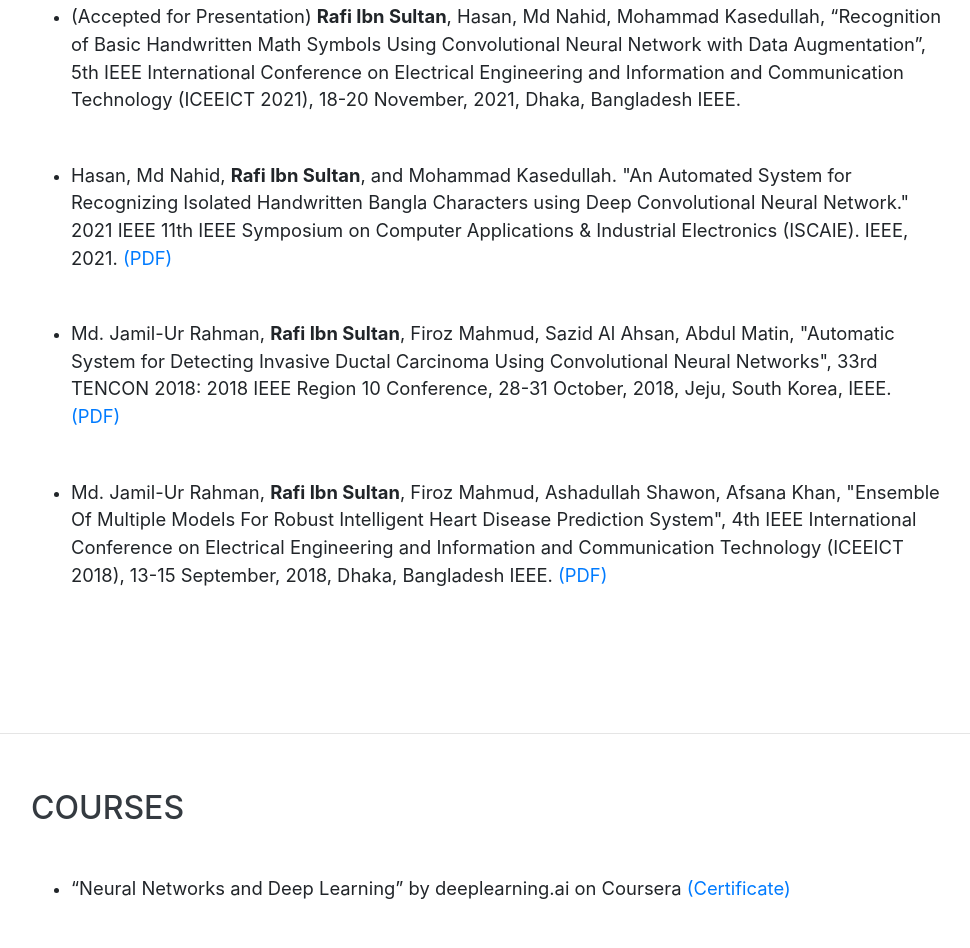
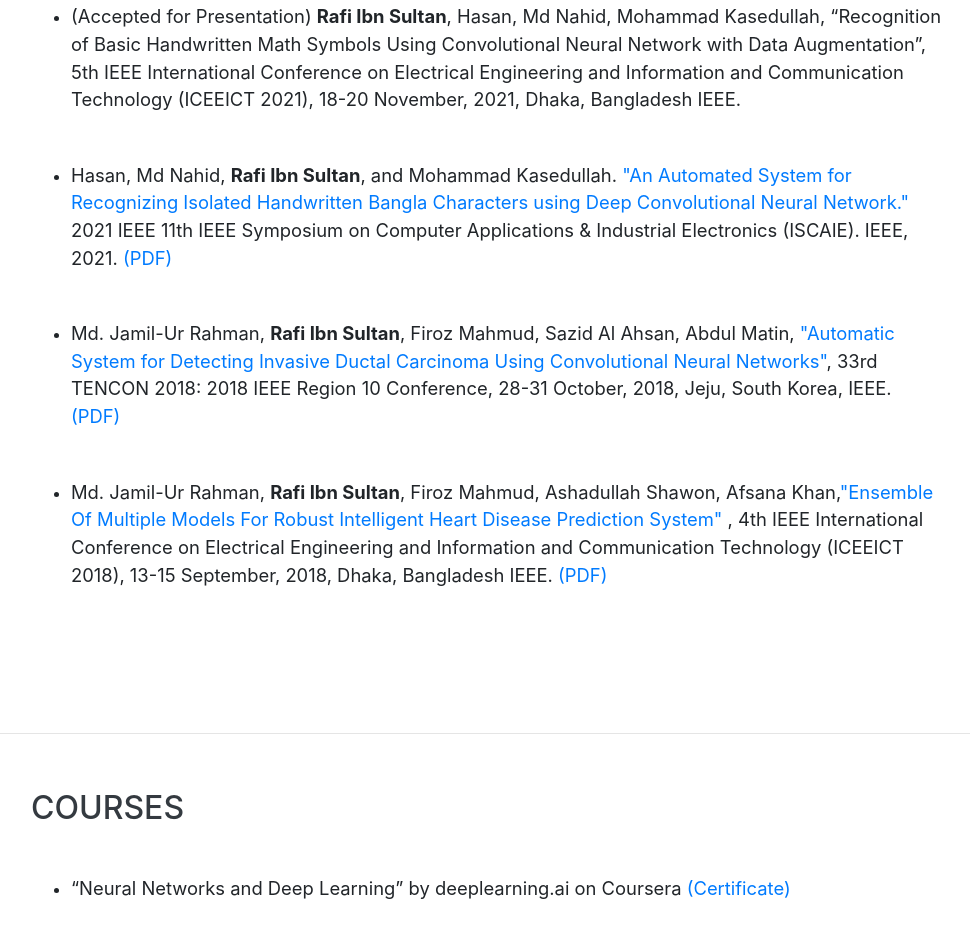
Before and after one commit to rafiibnsultan/rafiibnsultan.github.io, a website with bundled scripts: page index.html in a window 1280 px wide. Shown: the part 3334-4282 px from the top of the page, without its empty margins (289-1259 px from the left). Built offline with nearby package versions, Linux system fonts and the light colour scheme; a web font is replaced by a local one.

Commit message:
Update index.html

```diff
--- a/index.html
+++ b/index.html
@@ -226,17 +226,17 @@
               IEEE International Conference on Electrical Engineering and Information and Communication Technology (ICEEICT 2021),
               18-20 November, 2021, Dhaka, Bangladesh IEEE.</a></p></li>
             <li>
-            <p class="lead mb-5">Hasan, Md Nahid, <b>Rafi Ibn Sultan</b>, and Mohammad Kasedullah. "An Automated System for Recognizing Isolated
-              Handwritten Bangla Characters using Deep Convolutional Neural Network." 2021 IEEE 11th IEEE Symposium on Computer Applications
+            <p class="lead mb-5">Hasan, Md Nahid, <b>Rafi Ibn Sultan</b>, and Mohammad Kasedullah. <a href="https://ieeexplore.ieee.org/document/9431799">"An Automated System for Recognizing Isolated
+              Handwritten Bangla Characters using Deep Convolutional Neural Network." </a>2021 IEEE 11th IEEE Symposium on Computer Applications
                & Industrial Electronics (ISCAIE). IEEE, 2021. <a href="3.pdf">(PDF)</a></p></li>
             <li>
-            <p class="lead mb-5">Md. Jamil-Ur Rahman, <b>Rafi Ibn Sultan</b>, Firoz Mahmud, Sazid Al Ahsan, Abdul Matin, "Automatic System
-              for Detecting Invasive Ductal Carcinoma Using Convolutional Neural
-              Networks", 33rd TENCON 2018: 2018 IEEE Region 10 Conference, 28-31 October, 2018, Jeju,
+            <p class="lead mb-5">Md. Jamil-Ur Rahman, <b>Rafi Ibn Sultan</b>, Firoz Mahmud, Sazid Al Ahsan, Abdul Matin, <a href="https://ieeexplore.ieee.org/document/8650376">"Automatic System
+            for Detecting Invasive Ductal Carcinoma Using Convolutional Neural
+            Networks"</a>, 33rd TENCON 2018: 2018 IEEE Region 10 Conference, 28-31 October, 2018, Jeju,
               South Korea, IEEE. <a href="2.pdf">(PDF)</a></p></li>
             <li>
-            <p class="lead mb-5">Md. Jamil-Ur Rahman, <b>Rafi Ibn Sultan</b>, Firoz Mahmud, Ashadullah Shawon, Afsana Khan,
-                "Ensemble Of Multiple Models For Robust Intelligent Heart Disease Prediction System", 4th
+            <p class="lead mb-5">Md. Jamil-Ur Rahman, <b>Rafi Ibn Sultan</b>, Firoz Mahmud, Ashadullah Shawon, Afsana Khan,<a href="https://ieeexplore.ieee.org/document/8628152">"Ensemble Of Multiple Models For Robust Intelligent Heart Disease Prediction System"</a>
+                , 4th
                 IEEE International Conference on Electrical Engineering and Information and Communication
                 Technology (ICEEICT 2018), 13-15 September, 2018, Dhaka, Bangladesh IEEE. <a href="1.pdf">(PDF)</a></p></li>
 
```
